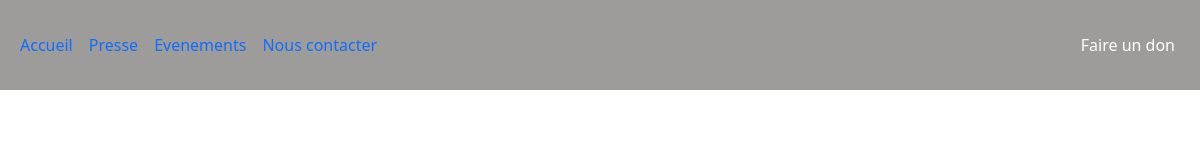
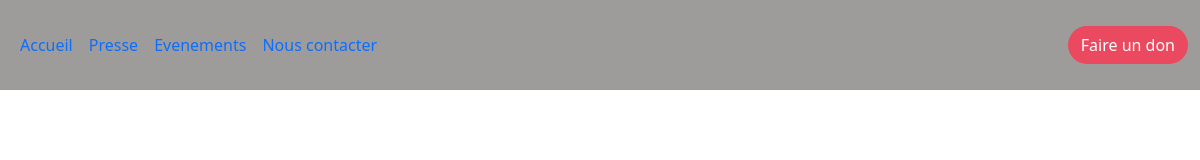
Before and after one commit to FawazMohamed34/ong, a website: page index.html in a window 1280 px wide. Shown: the full height of the page, 80-1280 px from the left. Drawn offline with nearby package versions, Linux system fonts and the light colour scheme.

Commit message:
add one color in in the navbar

```diff
--- a/style.scss
+++ b/style.scss
@@ -8,3 +8,9 @@ header{
   color:inherit;
 }
 }
+$myred :#EA495F;
+
+ .mybtn{
+  border-radius: 3rem;
+  background:$myred;
+ };
```
Also changed, not shown: image/pexels-pixabay-35011 (3).jpg (added), image/vieuxs.jpg (added), image/vieuxxs.jpg (added), style.css, 1 other file.
